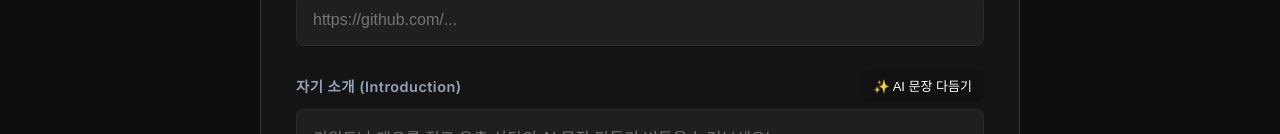
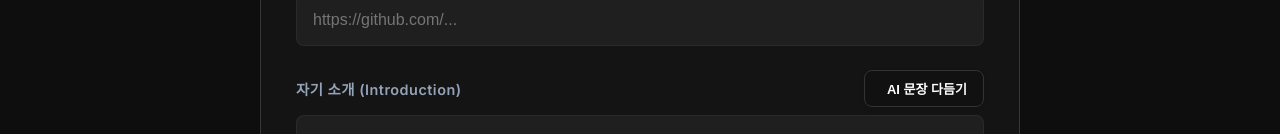
Before and after one commit to Menglut/fone, a React (Create React App) app in the folder client/: page /profile/edit in a window 1280 px wide. Shown: the part 666-800 px from the top of the page. Built offline with nearby package versions, Linux system fonts and the light colour scheme; no server answers; sample sign-in values are in the browser's storage; a web font is replaced by a local one.

Commit message:
면접 포트폴리오 불러오기 추가

```diff
--- a/client/src/css/ProfileEditor.css
+++ b/client/src/css/ProfileEditor.css
@@ -316,3 +316,50 @@
 .pe-textarea:-webkit-autofill {
   border: 1px solid rgba(255, 255, 255, 0.05) !important;
 }
+
+/* AI 문장 다듬기 버튼 (미니멀 & 힙 스타일) */
+.pe-ai-inline-btn {
+  display: flex;
+  align-items: center;
+  gap: 6px;
+  padding: 8px 16px;
+  font-size: 13px;
+  font-weight: 600;
+  color: #ffffff;
+  background: #111111; /* 아주 깊은 다크 톤 */
+  border: 1px solid #333333;
+  border-radius: 8px; /* 트렌디한 둥근 모서리 */
+  cursor: pointer;
+  transition: all 0.2s ease-in-out;
+  box-shadow: 0 2px 4px rgba(0, 0, 0, 0.1);
+}
+
+/* 마우스를 올렸을 때 (호버 효과) */
+.pe-ai-inline-btn:hover:not(:disabled) {
+  background: #222222;
+  border-color: #555555;
+  transform: translateY(-2px); /* 살짝 위로 떠오르는 효과 */
+  box-shadow: 0 4px 8px rgba(0, 0, 0, 0.2);
+}
+
+/* 클릭했을 때 */
+.pe-ai-inline-btn:active:not(:disabled) {
+  transform: translateY(0);
+}
+
+/* 로딩 중일 때 (비활성화) */
+.pe-ai-inline-btn:disabled {
+  opacity: 0.6;
+  cursor: not-allowed;
+}
+
+/* 반짝이 아이콘 애니메이션 (선택 사항) */
+.pe-sparkle {
+  display: inline-block;
+}
+.pe-ai-inline-btn:not(:disabled):hover .pe-sparkle {
+  animation: spin 1s linear infinite;
+}
+@keyframes spin {
+  100% { transform: rotate(360deg); }
+}
--- a/client/src/page/ProfileEditor.jsx
+++ b/client/src/page/ProfileEditor.jsx
@@ -176,20 +176,15 @@ const handleAiGenerate = async () => {
               <label className="pe-label" style={{ margin: 0 }}>자기 소개 (Introduction)</label>
 
               <button
+                className="pe-ai-inline-btn"
                 onClick={handleAiGenerate}
                 disabled={isAiLoading}
-                style={{
-                  padding: '6px 12px',
-                  fontSize: '13px',
-                  backgroundColor: '#111',
-                  color: '#fff',
-                  border: 'none',
-                  borderRadius: '6px',
-                  cursor: isAiLoading ? 'not-allowed' : 'pointer',
-                  opacity: isAiLoading ? 0.7 : 1
-                }}
               >
-                {isAiLoading ? "✨ 작성 중..." : "✨ AI 문장 다듬기"}
+                {isAiLoading ? (
+                  <><span></span>작성 중...</>
+                ) : (
+                  <><span className="pe-sparkle"></span>AI 문장 다듬기</>
+                )}
               </button>
             </div>
 
@@ -199,9 +194,9 @@ const handleAiGenerate = async () => {
               value={profile.intro}
               onChange={handleChange}
               disabled={isAiLoading}
-              placeholder="키워드나 개요를 적고 우측 상단의 AI 문장 다듬기 버튼을 눌러보세요!"
+              placeholder="핵심 키워드나 경험을 간단히 적고 우측 상단의 AI 문장 다듬기 버튼을 눌러보세요!"
             />
-          </div>
+            </div>
           </div>
         </div>
 
--- a/client/src/page/ReverseInterviewPrep.jsx
+++ b/client/src/page/ReverseInterviewPrep.jsx
@@ -17,7 +17,7 @@ export default function ReverseInterviewPrep() {
   const [isScanning, setIsScanning] = useState(false);
   const [attackList, setAttackList] = useState([]);
 
-  // 1. 유저 서류 데이터 불러오기 (우선 자기소개서 기준)
+  // 1. 유저 서류 데이터 불러오기 (자기소개서 + 포트폴리오)
   useEffect(() => {
     const fetchUserDocuments = async () => {
       const userStr = localStorage.getItem('user');
@@ -29,16 +29,33 @@ export default function ReverseInterviewPrep() {
       const userId = user.id || user._id || user.email;
 
       try {
-        // DB에 저장된 자기소개서 목록을 불러옵니다.
-        const res = await axios.get(`${API_BASE}/api/resume/${userId}`);
-        if (res.data.success && res.data.data) {
-          const docs = Array.isArray(res.data.data) ? res.data.data : [res.data.data];
-          setDocuments(docs);
+        // 자기소개서와 포트폴리오 데이터를 동시에 요청합니다.
+        // (만약 한 쪽 데이터가 없어도 에러가 나지 않도록 catch 처리)
+        const [resumeRes, portfolioRes] = await Promise.all([
+          axios.get(`${API_BASE}/api/resume/${userId}`).catch(() => ({ data: { success: false, data: [] } })),
+          axios.get(`${API_BASE}/api/portfolio/${userId}`).catch(() => ({ data: { success: false, data: [] } }))
+        ]);
 
-          if (docs.length > 0) {
-            setSelectedDocId(docs[0]._id);
-            setSelectedDocType('resume');
-          }
+        let combinedDocs = [];
+
+        // 자기소개서 데이터가 있으면 docType: 'resume' 꼬리표를 달아서 추가
+        if (resumeRes.data.success && resumeRes.data.data) {
+          const resumes = Array.isArray(resumeRes.data.data) ? resumeRes.data.data : [resumeRes.data.data];
+          combinedDocs = [...combinedDocs, ...resumes.map(doc => ({ ...doc, docType: 'resume' }))];
+        }
+
+        // 포트폴리오 데이터가 있으면 docType: 'portfolio' 꼬리표를 달아서 추가
+        if (portfolioRes.data.success && portfolioRes.data.data) {
+          const portfolios = Array.isArray(portfolioRes.data.data) ? portfolioRes.data.data : [portfolioRes.data.data];
+          combinedDocs = [...combinedDocs, ...portfolios.map(doc => ({ ...doc, docType: 'portfolio' }))];
+        }
+
+        setDocuments(combinedDocs);
+
+        // 데이터가 하나라도 있으면 첫 번째 문서를 기본값으로 세팅
+        if (combinedDocs.length > 0) {
+          setSelectedDocId(combinedDocs[0]._id);
+          setSelectedDocType(combinedDocs[0].docType); // 첫 문서의 타입으로 세팅
         }
       } catch (err) {
         console.error("서류 데이터를 불러오지 못했습니다.", err);
@@ -47,7 +64,7 @@ export default function ReverseInterviewPrep() {
     fetchUserDocuments();
   }, [navigate]);
 
-  // 2. 공격 지점 추출 (✨ 진짜 AI 스캔 API 연동)
+  // 2. AI 스캔 API 연동
   const handleScanTarget = async () => {
     if (!selectedDocId) return alert("분석할 서류를 선택해주세요.");
 
@@ -85,6 +102,18 @@ export default function ReverseInterviewPrep() {
         initialAttacks: attackList
       }
     });
+  };
+
+  // 문서 선택 시 실행되는 함수
+  const handleDocSelection = (e) => {
+    const selectedId = e.target.value;
+    setSelectedDocId(selectedId);
+
+    // documents 배열에서 선택된 문서를 찾아서 타입을 알아냅니다.
+    const selectedDoc = documents.find(doc => doc._id === selectedId);
+    if (selectedDoc) {
+      setSelectedDocType(selectedDoc.docType);
+    }
   };
 
   return (
@@ -127,14 +156,31 @@ export default function ReverseInterviewPrep() {
               <select
                 className="rip-select"
                 value={selectedDocId}
-                onChange={(e) => setSelectedDocId(e.target.value)}
+                onChange={handleDocSelection} /* ✨ 새로 만든 함수 연결 */
               >
                 <option value="" disabled>스캔할 서류를 선택하세요</option>
-                {documents.map((doc, idx) => (
-                  <option key={doc._id || idx} value={doc._id}>
-                    {doc.title || `자기소개서 ${idx + 1}`} {doc.targetJob && `(${doc.targetJob})`}
-                  </option>
-                ))}
+
+                {/* 자기소개서 그룹 */}
+                {documents.filter(doc => doc.docType === 'resume').length > 0 && (
+                  <optgroup label="자기소개서">
+                    {documents.filter(doc => doc.docType === 'resume').map((doc, idx) => (
+                      <option key={doc._id} value={doc._id}>
+                        {doc.title || `자기소개서 ${idx + 1}`} {doc.targetJob && `(${doc.targetJob})`}
+                      </option>
+                    ))}
+                  </optgroup>
+                )}
+
+                {/* 포트폴리오 그룹 */}
+                {documents.filter(doc => doc.docType === 'portfolio').length > 0 && (
+                  <optgroup label="포트폴리오">
+                    {documents.filter(doc => doc.docType === 'portfolio').map((doc, idx) => (
+                      <option key={doc._id} value={doc._id}>
+                        {doc.title || `포트폴리오 ${idx + 1}`} {doc.targetJob && `(${doc.targetJob})`}
+                      </option>
+                    ))}
+                  </optgroup>
+                )}
               </select>
             </div>
 
```
Also changed, not shown: 1 other file (tests, documents, lock files or other folders).
